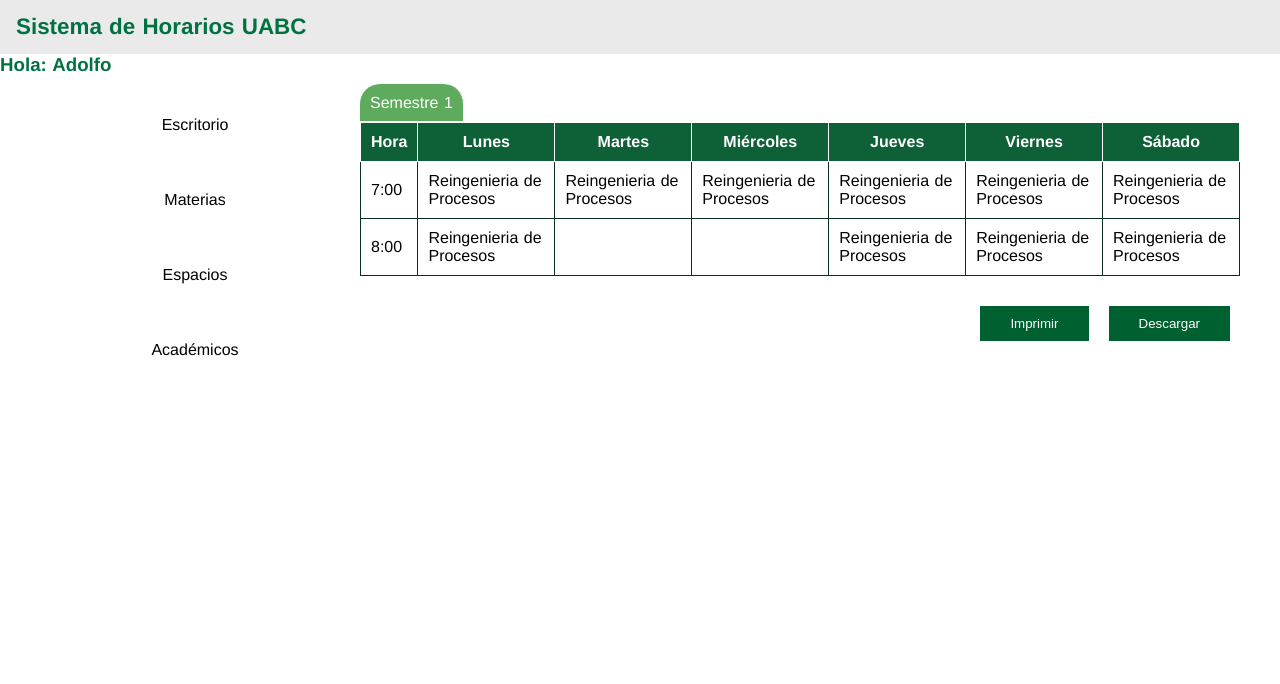
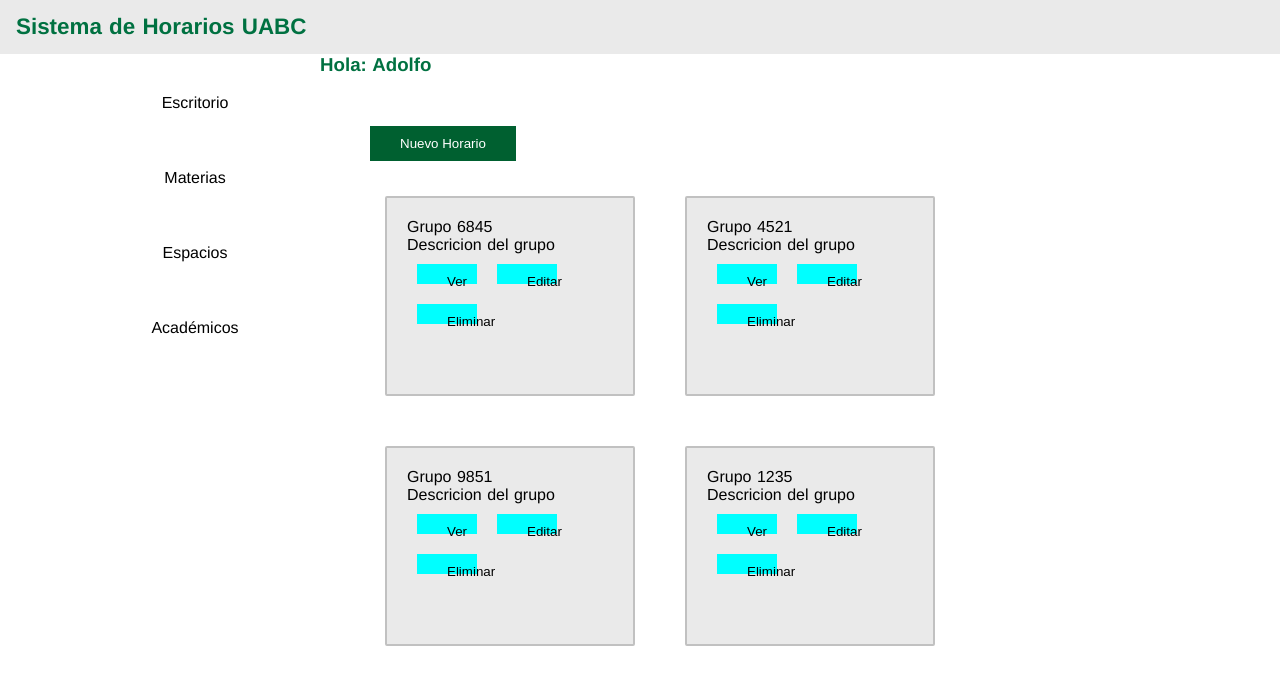
Before and after one commit to pedro-m-g/timetables-app, a Nuxt app: page /dashboard in a window 1280 px wide. Shown: the top 684 px of the page. Built offline with nearby package versions, Linux system fonts and the light colour scheme.

Commit message:
Agregado dashboad

```diff
--- a/components/Dashboard.vue
+++ b/components/Dashboard.vue
@@ -1,107 +1,75 @@
 <template>
   <div class="root">
-      <tabs>
-        <tab
-            v-for="semester in timetable.semesters"
-            :key="semester.id"
-            :name="'Semestre ' + semester.semester_num">
-          <timetable :timetable="semester.assignments" />
-        </tab>
-      </tabs>
-      <div class="text-right gutter-top">
-        <button>Imprimir</button>
-        <button>Descargar</button>
+      <button>Nuevo Horario</button>
+
+      <div class="row">
+          <div v-for="group in Groups"
+            :value="group.id"
+            :key="group.id" class="col col-6 square">
+          <p>Grupo {{group.name}}</p>
+            <p>{{group.description}}</p>
+        <div id="option">
+            <button class="options">Ver</button>
+             <button class="options">Editar</button>
+             <button class="options">Eliminar</button>
+        </div>
+      </div>
     </div>
   </div>
 </template>
 <script>
-import Tabs from './tabs/Tabs.vue'
-import Tab from './tabs/Tab.vue'
 
-import Timetable from './timetables/Timetable.vue'
 export default {
-  data() {
+  data () {
       return {
-      timetable: {
-        semesters: [
+          Groups: [
               {
                 id: 1,
-            semester_num: 1,
-            assignments: [
-              {
-                hour: '7:00',
-                days: [
-                  {
-                    id: 1,
-                    subject: 'Reingenieria de Procesos'
+                name: '6845',
+                description: 'Descricion del grupo'
               },
               {
                 id: 2,
-                    subject: 'Reingenieria de Procesos'
+                name: '4521',
+                  description: 'Descricion del grupo'
               },
               {
                 id: 3,
-                    subject: 'Reingenieria de Procesos'
+                name: '9851',
+                description: 'Descricion del grupo'
               },
               {
                 id: 4,
-                    subject: 'Reingenieria de Procesos'
-                  },
-                  {
-                    id: 5,
-                    subject: 'Reingenieria de Procesos'
-                  },
-                  {
-                    id: 6,
-                    subject: 'Reingenieria de Procesos'
-                  }
-                ]
-              },
-              {
-                hour: '8:00',
-                days: [
-                  {
-                    id: 7,
-                    subject: 'Reingenieria de Procesos'
-                  },
-                  {
-                    id: 8,
-                    subject: ''
-                  },
-                  {
-                    id: 9,
-                    subject: ''
-                  },
-                  {
-                    id: 10,
-                    subject: 'Reingenieria de Procesos'
-                  },
-                  {
-                    id: 11,
-                    subject: 'Reingenieria de Procesos'
-                  },
-                  {
-                    id: 12,
-                    subject: 'Reingenieria de Procesos'
-                  }
-                ]
-              }
-            ]
+                name: '1235',
+                description: 'Descricion del grupo'
               }
           ]
       }
   }
-  },
-  components: {
-    Tabs,
-    Tab,
-    Timetable
 }
-}
+
 </script>
 
-<style scoped>
+<style scoped >
 .root {
   padding: 40px;
 }
+.square{
+    width: 250px;
+    height: 200px;
+    padding: 20px;
+    background-color: #eaeaea;
+    margin: 25px;
+    border-radius: 2px;
+    border: solid #c1c1c1 2px;
+    }
+
+    .options{
+        display: inline-block;
+        background-color: aqua;
+        height: 20px;
+        width: 35px;
+        text-align: center;
+        color:black;
+    }
 </style>
--- a/components/MenuView.vue
+++ b/components/MenuView.vue
@@ -1,9 +1,7 @@
 <template>
 
   <div>
-      <div class="username">
-          <h3>Hola: Adolfo</h3>
-        </div>
+
       <div class="sidebar">
 
       <ul id="list">
@@ -46,6 +44,9 @@
 </script>
 
 <style>
+    #username-field{
+        text-align: center;
+    }
     .sidebar{
         width: 350px;
     }
--- a/pages/dashboard.vue
+++ b/pages/dashboard.vue
@@ -4,6 +4,9 @@
       <div class="col col-2">
         <menu-view />
       </div>
+        <div>
+            <h3>Hola: Adolfo</h3>
+        </div>
       <div class="col col-10">
         <dashboard />
       </div>
```
Lines whose indentation alone changed are shown as unchanged.
